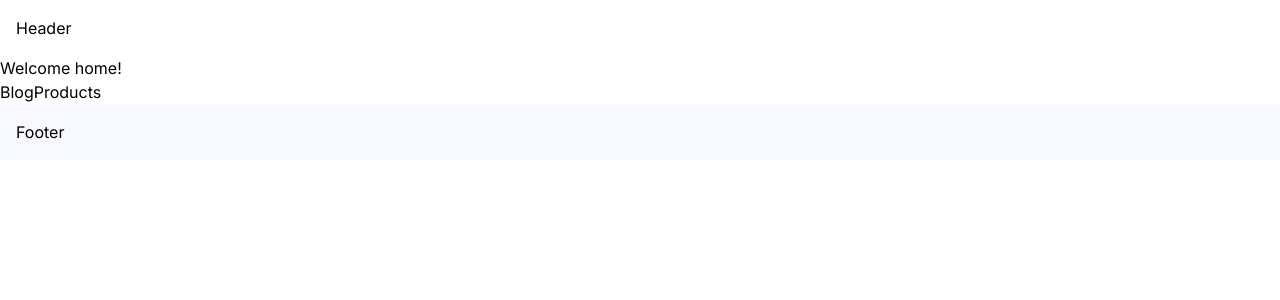
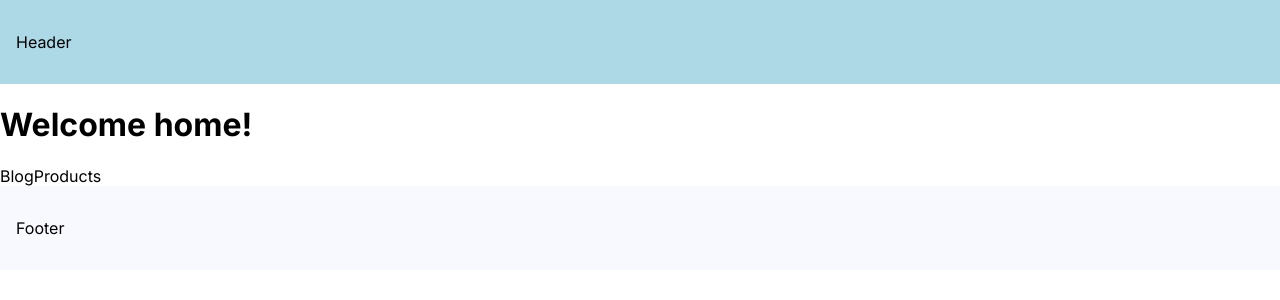
Before and after one commit to lsj2015-hub/nextjs14-tutorial, a Next.js app: page / in a window 1280 px wide. Shown: the top 300 px of the page. Built offline with nearby package versions, Linux system fonts and the light colour scheme.

Commit message:
Parallel Routes

```diff
--- /dev/null
+++ b/src/app/complex-dashboard/@notifications/page.tsx
@@ -0,0 +1,5 @@
+import Card from '@/components/card';
+
+export default function Notifications() {
+  return <Card>Notifications</Card>;
+}
--- /dev/null
+++ b/src/app/complex-dashboard/@revenue/page.tsx
@@ -0,0 +1,5 @@
+import Card from '@/components/card';
+
+export default function RevenueMetrics() {
+  return <Card>Revenue Metrics</Card>;
+}
--- /dev/null
+++ b/src/app/complex-dashboard/@users/page.tsx
@@ -0,0 +1,5 @@
+import Card from '@/components/card';
+
+export default function UserAnalytics() {
+  return <Card>User Analytics</Card>;
+}
--- /dev/null
+++ b/src/app/complex-dashboard/layout.tsx
@@ -0,0 +1,24 @@
+export default function DashboardLayout({
+  children,
+  users,
+  revenue,
+  notifications,
+}: {
+  children: React.ReactNode;
+  users: React.ReactNode;
+  revenue: React.ReactNode;
+  notifications: React.ReactNode;
+}) {
+  return (
+    <>
+      <div>{children}</div>
+      <div style={{ display: 'flex' }}>
+        <div style={{ display: 'flex', flexDirection: 'column' }}>
+          <div>{users}</div>
+          <div>{revenue}</div>
+        </div>
+        <div style={{ display: 'flex', flex: 1 }}>{notifications}</div>
+      </div>
+    </>
+  );
+}
--- /dev/null
+++ b/src/app/complex-dashboard/page.tsx
@@ -0,0 +1,3 @@
+export default function ComplexDashboardPage() {
+  return <h1>Complex Dashboard</h1>;
+}
--- a/src/app/globals.css
+++ b/src/app/globals.css
@@ -1,13 +1,23 @@
-@tailwind base;
+/* @tailwind base;
 @tailwind components;
-@tailwind utilities;
+@tailwind utilities; */
 
 html,
-body,
-:root {
-  height: 100%;
+body {
+  padding: 0;
+  margin: 0;
+  font-family: -apple-system, BlinkMacSystemFont, Segoe UI, Roboto, Oxygen,
+    Ubuntu, Cantarell, Fira Sans, Droid Sans, Helvetica Neue, sans-serif;
 }
 
+a {
+  color: inherit;
+  text-decoration: none;
+}
+
+* {
+  box-sizing: border-box;
+}
 /* :root {
   --foreground-rgb: 0, 0, 0;
   --background-start-rgb: 214, 219, 220;
--- a/src/app/layout.tsx
+++ b/src/app/layout.tsx
@@ -22,7 +22,7 @@ export default function RootLayout({
       <body className={inter.className}>
         <header
           style={{
-            backgroundClip: 'lightblue',
+            backgroundColor: 'lightblue',
             padding: '1rem',
           }}
         >
--- a/src/app/products/[productId]/layout.tsx
+++ b/src/app/products/[productId]/layout.tsx
@@ -1,4 +1,14 @@
+const getRandomInt = (count: number) => {
+  return Math.floor(Math.random() * count);
+};
+
 const ProductDetailsLayout = ({ children }: { children: React.ReactNode }) => {
+  const random = getRandomInt(2);
+
+  if (random === 1) {
+    throw new Error('Error loading review');
+  }
+
   return (
     <>
       {children}
--- a/src/app/products/[productId]/reviews/[reviewId]/page.tsx
+++ b/src/app/products/[productId]/reviews/[reviewId]/page.tsx
@@ -13,11 +13,11 @@ const ReviewDetail = ({
     reviewId: string;
   };
 }) => {
-  const random = getRandomInt(2);
+  // const random = getRandomInt(2);
 
-  if (random === 1) {
-    throw new Error('Error loading review');
-  }
+  // if (random === 1) {
+  //   throw new Error('Error loading review');
+  // }
 
   if (parseInt(params.reviewId) > 1000) {
     notFound();
--- /dev/null
+++ b/src/app/products/error.tsx
@@ -0,0 +1,18 @@
+'use client';
+
+const ErrorBoundary = ({
+  error,
+  reset,
+}: {
+  error: Error;
+  reset: () => void;
+}) => {
+  return (
+    <div>
+      {error.message}
+      <button onClick={reset}>Try again</button>
+    </div>
+  );
+};
+
+export default ErrorBoundary;
--- /dev/null
+++ b/src/components/card.tsx
@@ -0,0 +1,14 @@
+const Card = ({ children }: { children: React.ReactNode }) => {
+  const cardStyle = {
+    padding: '100px',
+    margin: '10px',
+    boxShadow: '0 4px 8px rgba(0, 0, 0, 0.2)',
+    border: '1px solid #ddd',
+    display: 'flex',
+    justifyContent: 'center',
+    alignment: 'center',
+  };
+  return <div style={cardStyle}>{children}</div>;
+};
+
+export default Card;
```
